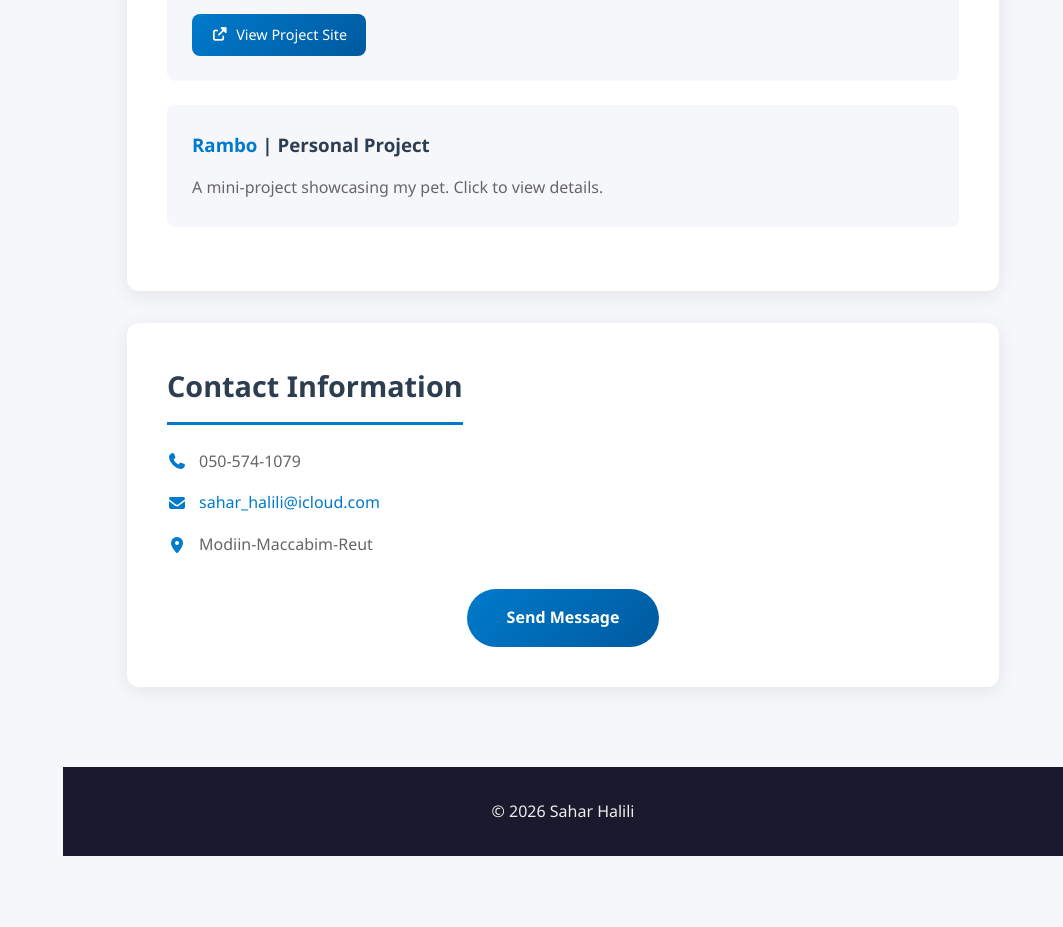
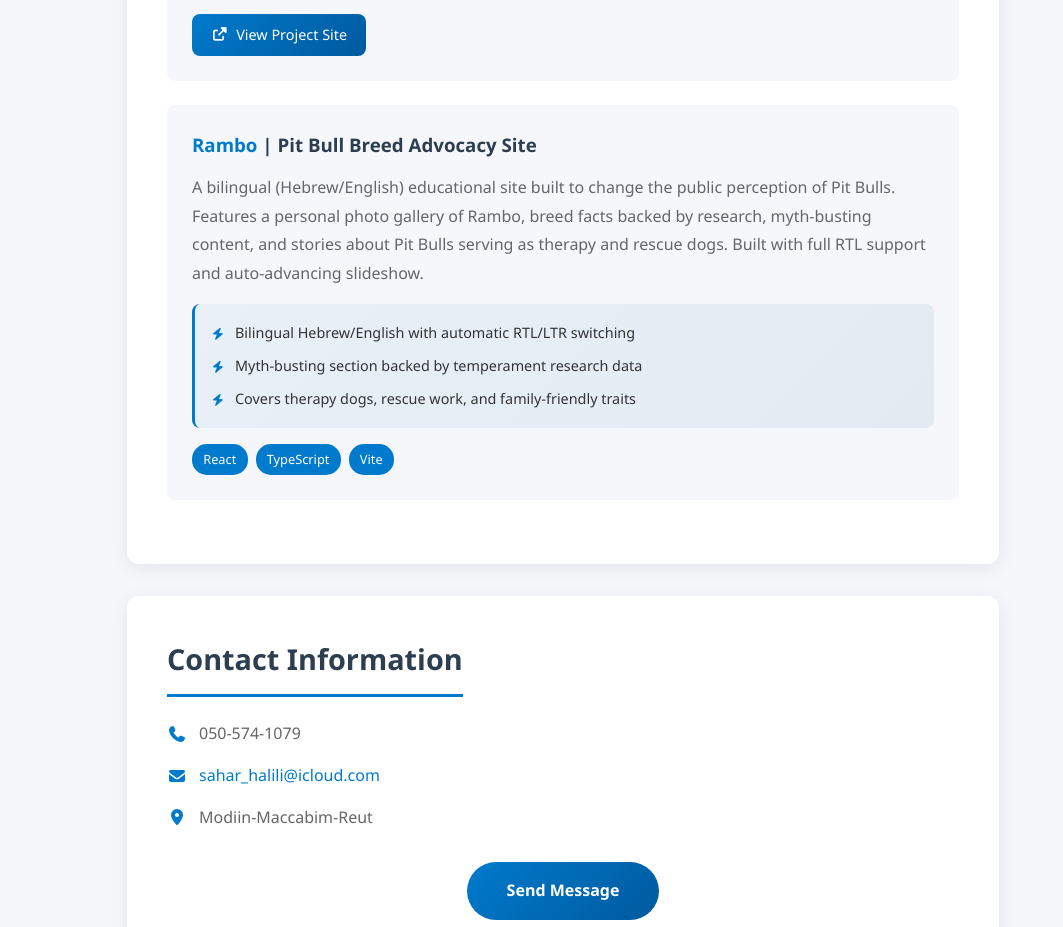
Before and after one commit to SaharHalili95/html-portfolio, a React (Vite) app: page /#/ in a window 1280 px wide. Shown: the part 6789-7716 px from the top of the page, without its empty margins (217-1280 px from the left). Before the commit the page ends 7645 px from the top, so only its background shows below. Built offline with nearby package versions, Linux system fonts and the light colour scheme.

Commit message:
feat: update Rambo entry to reflect breed advocacy purpose
Co-Authored-By: Claude Sonnet 4.6 <noreply@anthropic.com>

```diff
--- a/src/data/portfolioData.ts
+++ b/src/data/portfolioData.ts
@@ -195,8 +195,15 @@ export const projectsData = [
   },
   {
     title: "Rambo",
-    subtitle: "Personal Project",
-    description: "A mini-project showcasing my pet. Click to view details.",
+    subtitle: "Pit Bull Breed Advocacy Site",
+    description:
+      "A bilingual (Hebrew/English) educational site built to change the public perception of Pit Bulls. Features a personal photo gallery of Rambo, breed facts backed by research, myth-busting content, and stories about Pit Bulls serving as therapy and rescue dogs. Built with full RTL support and auto-advancing slideshow.",
+    highlights: [
+      "Bilingual Hebrew/English with automatic RTL/LTR switching",
+      "Myth-busting section backed by temperament research data",
+      "Covers therapy dogs, rescue work, and family-friendly traits",
+    ],
+    technologies: ["React", "TypeScript", "Vite"],
     isInternal: true,
     internalLink: "/rambo",
   },
```
